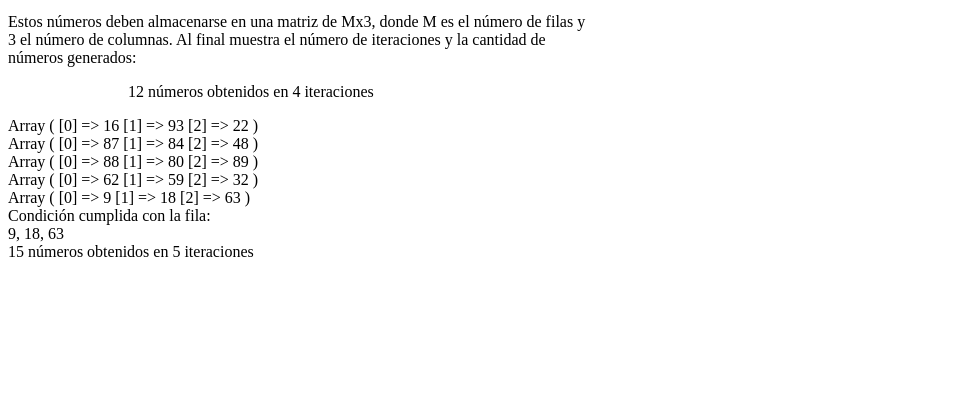
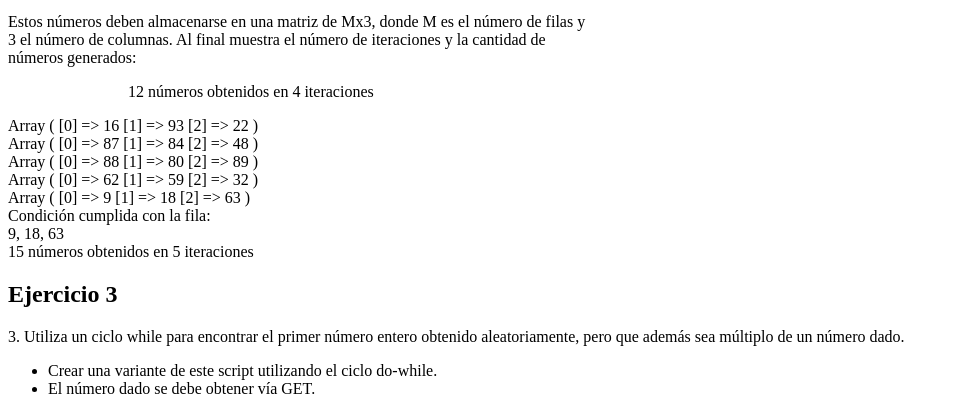
Before and after one commit to Itzel021/tecnologiasweb, a PHP site: page / in a window 1280 px wide. Shown: the part 407-821 px from the top of the page, without its empty margins (0-955 px from the left). Before the commit the page ends 664 px from the top, so only its background shows below. Run offline with PHP 8.4, Linux system fonts and the light colour scheme.

Commit message:
Práctica 4: Ejercicio 3 completo.

```diff
--- a/practicas/p04/index.php
+++ b/practicas/p04/index.php
@@ -45,6 +45,17 @@
         <?php
         impar_par_impar();
         ?>
+        <h2>Ejercicio 3</h2>
+        <p>3. Utiliza un ciclo while para encontrar el primer número entero obtenido aleatoriamente,
+            pero que además sea múltiplo de un número dado.</p>
+        <ul>
+            <li>Crear una variante de este script utilizando el ciclo do-while.</li>
+            <li>El número dado se debe obtener vía GET.</li>
+        </ul>
+        <?php
+        $resultado = multiplo_entero();
+        echo $resultado;
+        ?>
 </body>
 
 </html>
--- a/practicas/p04/p03_funciones.php
+++ b/practicas/p04/p03_funciones.php
@@ -35,4 +35,20 @@ function impar_par_impar(){
         }
         echo $iteraciones * 3 . " números obtenidos en " . $iteraciones . " iteraciones";
 }
+function multiplo_entero() {
+    if (isset($_GET['multiplo'])) {
+        $num = $_GET['multiplo'];
+        $aleatorio = rand(1, 100);
+
+        while ($aleatorio % $num != 0) {
+            $aleatorio = rand(1, 100);
+            break;
+        }
+        echo "<b>WHILE -></b>El primer número aleatorio múltiplo de $num es: $aleatorio <br>";
+        do{
+            $aleatorio = rand(1, 100);
+        } while ($aleatorio % $num != 0);
+        echo"<b>DO-WHILE -></b>El primer número aleatorio múltiplo de $num es: $aleatorio";
+    }
+}
 ?>
```
